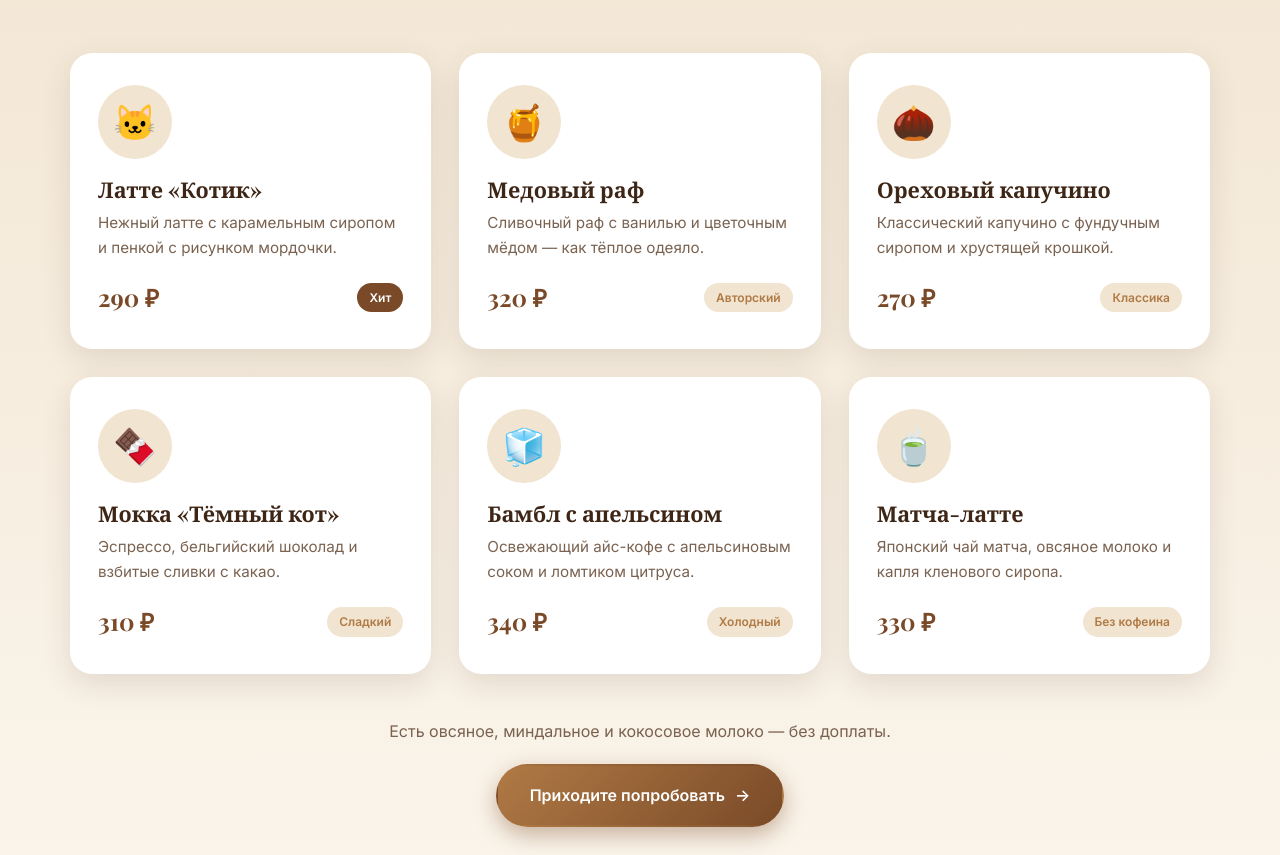
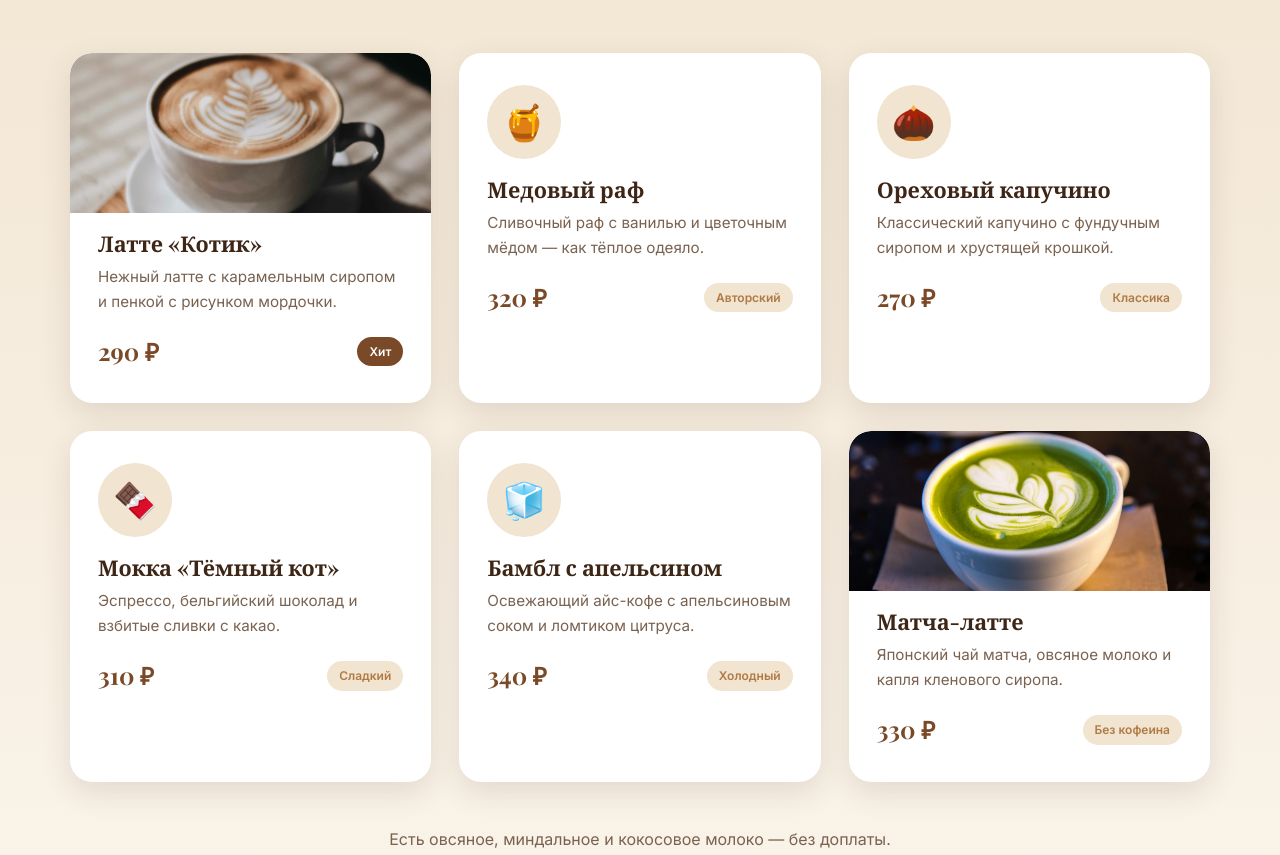
Before and after one commit to gandreykag/coffee-kot, a plain HTML site: page index.html in a window 1280 px wide. Shown: the part 1974-2829 px from the top of the page. Drawn offline with nearby package versions, Linux system fonts and the light colour scheme.

Commit message:
Исправлены контакты

```diff
--- a/index.html
+++ b/index.html
@@ -229,6 +229,14 @@
     transition: transform .5s ease, background .3s ease;
   }
   .drink:hover .emoji { transform: rotate(-12deg) scale(1.12); background: var(--sand); }
+  .drink .drink-img {
+    display: block;
+    width: calc(100% + 56px);
+    height: 160px;
+    object-fit: cover;
+    margin: -32px -28px 18px;
+    border-radius: var(--radius) var(--radius) 0 0;
+  }
   .drink h3 { font-size: 1.35rem; margin-bottom: 8px; }
   .drink p { color: #7a6250; font-size: .95rem; margin-bottom: 18px; min-height: 3.2em; }
   .drink .foot { display: flex; align-items: center; justify-content: space-between; }
@@ -492,7 +500,7 @@
       </div>
       <div class="menu-grid">
         <article class="drink reveal">
-          <div class="emoji">🐱</div>
+          <img src="img/latte.jpg" alt="Латте «Котик»" width="3000" height="3996" loading="lazy" class="drink-img">
           <h3>Латте «Котик»</h3>
           <p>Нежный латте с карамельным сиропом и пенкой с рисунком мордочки.</p>
           <div class="foot"><span class="price">290 ₽</span><span class="tag hit">Хит</span></div>
@@ -522,7 +530,7 @@
           <div class="foot"><span class="price">340 ₽</span><span class="tag">Холодный</span></div>
         </article>
         <article class="drink reveal d2">
-          <div class="emoji">🍵</div>
+          <img src="img/matcha.jpg" alt="Матча-латте" width="4898" height="3265" loading="lazy" class="drink-img">
           <h3>Матча-латте</h3>
           <p>Японский чай матча, овсяное молоко и капля кленового сиропа.</p>
           <div class="foot"><span class="price">330 ₽</span><span class="tag">Без кофеина</span></div>
@@ -629,7 +637,7 @@
         <div class="info-card reveal">
           <div class="info-row">
             <div class="ico">📍</div>
-            <div><h3>Адрес</h3><p>ул. Уютная, 12 (вход со двора, рядом со сквером)</p></div>
+            <div><h3>Адрес</h3><p>Санкт-Петербург, ул. Уютная, 12 (вход со двора, рядом со сквером)</p></div>
           </div>
           <div class="info-row">
             <div class="ico">🕗</div>
@@ -644,11 +652,11 @@
           </div>
           <div class="info-row">
             <div class="ico">📞</div>
-            <div><h3>Телефон</h3><a href="tel:+70000000000">+7 (000) 000-00-00</a></div>
+            <div><h3>Телефон</h3><a href="tel:+78125550123">+7 (812) 555-01-23</a></div>
           </div>
           <div class="info-row">
             <div class="ico">✉️</div>
-            <div><h3>Почта и соцсети</h3><a href="mailto:hello@coffeekot.example">hello@coffeekot.example</a><p>@coffeekot_cafe</p></div>
+            <div><h3>Почта и соцсети</h3><a href="mailto:hello@coffeekot.ru">hello@coffeekot.ru</a><p>@coffeekot_cafe</p></div>
           </div>
         </div>
         <div class="map-card reveal d1">
```
Also changed, not shown: img/latte.jpg (added), img/matcha.jpg (added).
